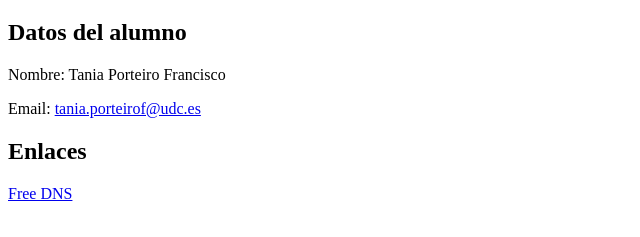
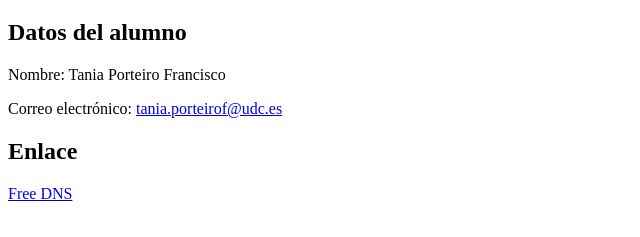
Before and after one commit to taniaporteiro/porteiro-francisco-tania, a plain HTML site: page index.html in a window 1280 px wide. Shown: the part 61-298 px from the top of the page, without its empty margins (0-640 px from the left). Drawn offline with Linux system fonts and the light colour scheme.

Commit message:
Update index.html

```diff
--- a/index.html
+++ b/index.html
@@ -12,11 +12,11 @@
 
     <p>Nombre: Tania Porteiro Francisco</p>
 
-    <p>Email: <a href="mailto:tania.porteirof@udc.es">
+    <p>Correo electrónico: <a href="mailto:tania.porteirof@udc.es">
         tania.porteirof@udc.es
     </a></p>
 
-    <h2>Enlaces</h2>
+    <h2>Enlace</h2>
 
     <p>
         <a href="https://freedns.afraid.org/">
```
